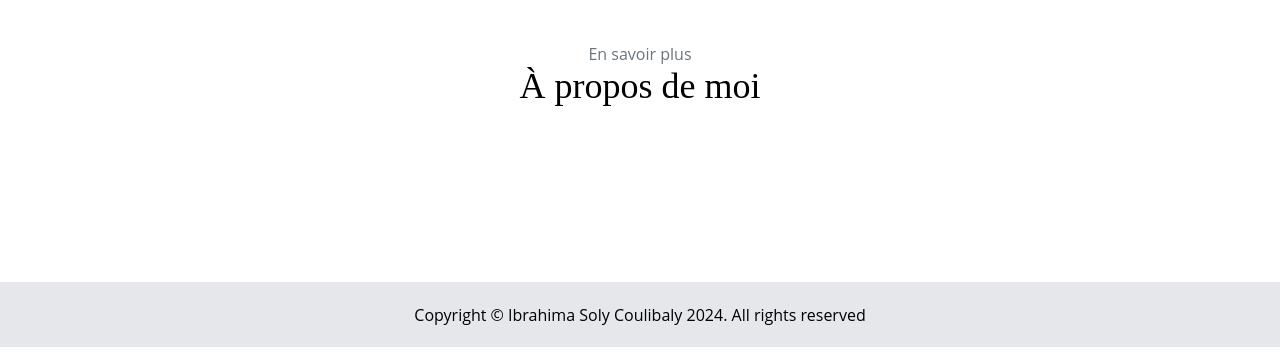
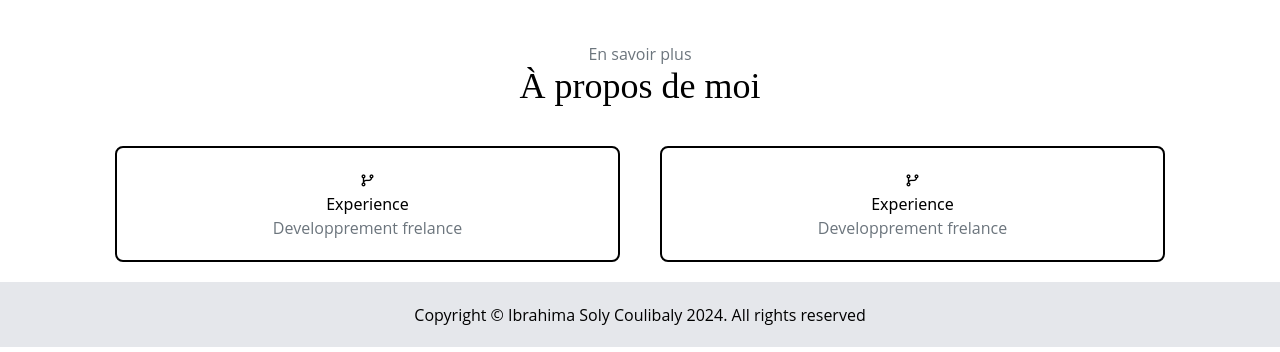
Before and after one commit to ibrahimasoly/Portofolio, an Angular app: page / in a window 1280 px wide. Shown: the part 453-805 px from the top of the page. Built offline with nearby package versions, Linux system fonts and the light colour scheme.

Commit message:
modification du component apropot

```diff
--- a/src/app/components/apropos/apropos.component.html
+++ b/src/app/components/apropos/apropos.component.html
@@ -1,6 +1,22 @@
 <section class="m-5">
-    <div class="flex flex-col items-center">
-        <p class=" text-text-secondary">En savoir plus</p>
-        <h1>À  propos de moi</h1>
+    <div class="flex flex-col">
+        <div class="flex flex-col items-center">
+            <p class=" text-text-secondary">En savoir plus</p>
+            <h1>À  propos de moi</h1>
+        </div>
+        <div class="flex flex-row  gap-10 m-10">
+            <div class="flex flex-col items-center w-full
+              border-2 border-black rounded-lg p-5">
+                <span><i class="ri-git-branch-line"></i></span>
+                <h2>Experience</h2>
+                <p class="text-text-secondary">Developprement frelance</p>
+            </div>
+            <div class="flex flex-col items-center  lg:w-full
+              border-2 border-black rounded-lg p-5">
+                <span><i class="ri-git-branch-line"></i></span>
+                <h2>Experience</h2>
+                <p class="text-text-secondary">Developprement frelance</p>
+            </div>
+        </div>
     </div>
 </section>
--- a/src/app/components/presentation/presentation.component.html
+++ b/src/app/components/presentation/presentation.component.html
@@ -1,6 +1,6 @@
 <section >
     <div class="h-auto flex flex-col  items-center lg:justify-center lg:flex-row ">
-        <img class="rounded-full  w-40 " src="/assets/images/20220913_113410.jpg" alt="images profile">
+        <img class="rounded-full  w-40 " src="assets/images/20220913_113410.jpg" alt="images profile">
         <div class=" m-5 flex flex-col  items-center w-auto">
             <h3 class="text-text-secondary">bonjour, je suis</h3>
             <h1>Ibrahima Soly Coulibaly</h1>
```
